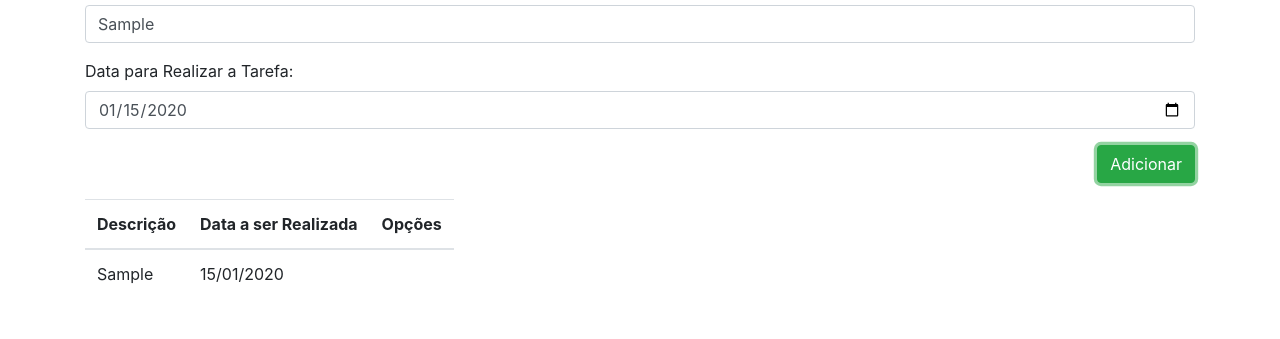
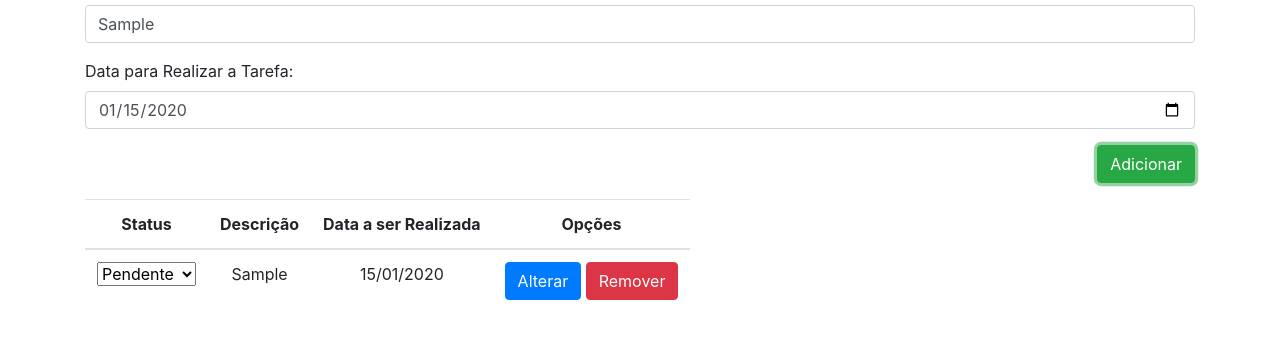
Before and after one commit to tallisson/todo, a plain HTML site: page index.html in a window 1280 px wide. Both pictures are taken after typing "Sample", "2020-01-15" into the empty fields and a click on the button "Adicionar". Shown: the part 133-472 px from the top of the page. Drawn offline with Linux system fonts and the light colour scheme.

Commit message:
Adicionando caixa de seleção de status e botãoe s de opções

```diff
--- a/index.html
+++ b/index.html
@@ -33,8 +33,9 @@
     </form>
 
     <table class="table" style="display: none;" id="table-todo">
-      <thead>
+      <thead class="text-center">
         <tr>
+          <th scape="col">Status</th>
           <th scope="col">Descrição</th>
           <th scope="col">Data a ser Realizada</th>
           <th scope="col">Opções</th>
--- a/todo.js
+++ b/todo.js
@@ -59,9 +59,19 @@ function addTodoATabela(todo) {
   // dentro da tabela cujo id (#, indica que está sendo usado o id)
   // é #table-todo o elemento tbody
   tbody = document.querySelector('#table-todo tbody');
-  tbody.innerHTML = ` <tr>
+  tbody.innerHTML = ` <tr class="text-center">
+    <td>
+      <select>
+        <option value="0" selected>Pendente</option>
+        <option value="1">Finalizada</option>
+      </select>
+    </td>
     <td>${todo.descricao}</td>
     <td>${todo.data}</td>
+    <td>
+      <button class="btn btn-primary">Alterar</button>
+      <button class="btn btn-danger">Remover</button>
+    </td>
   </tr>
   `;
 }
```
